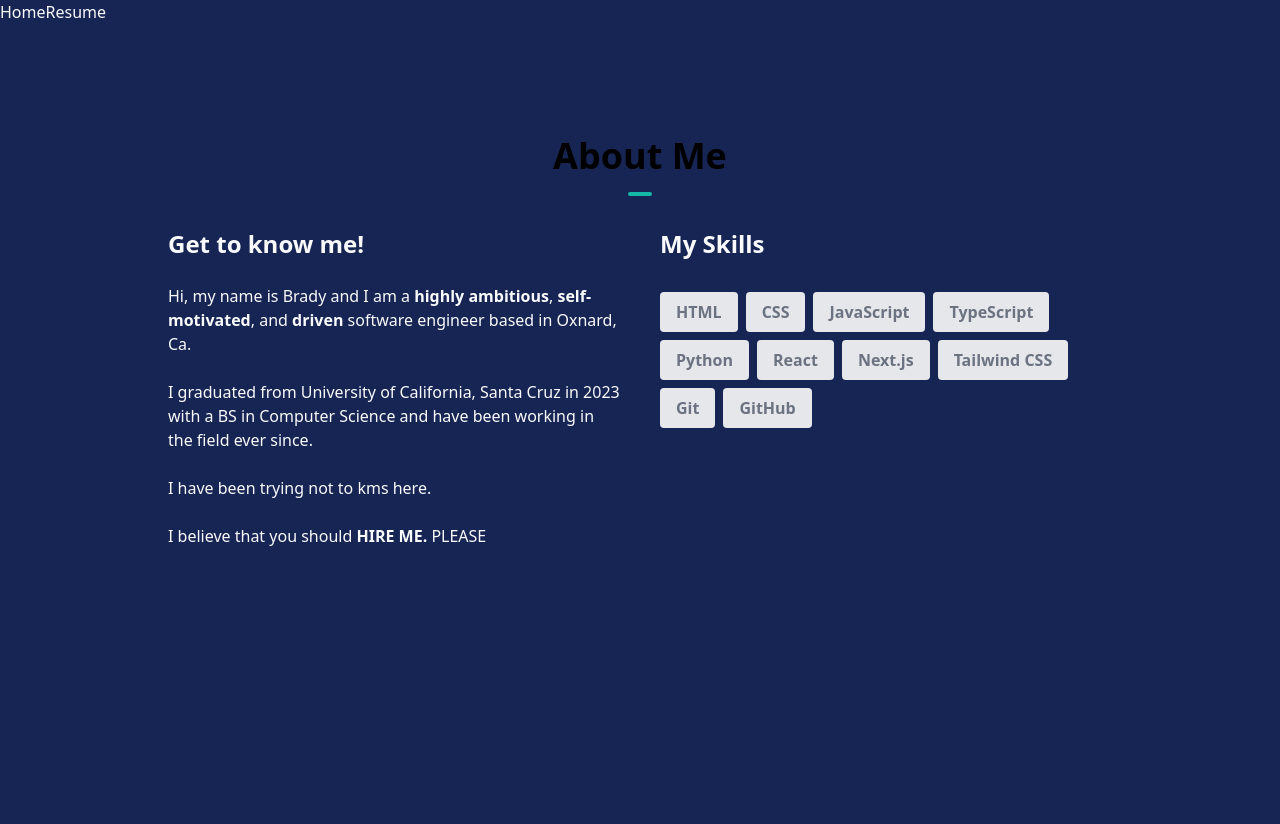
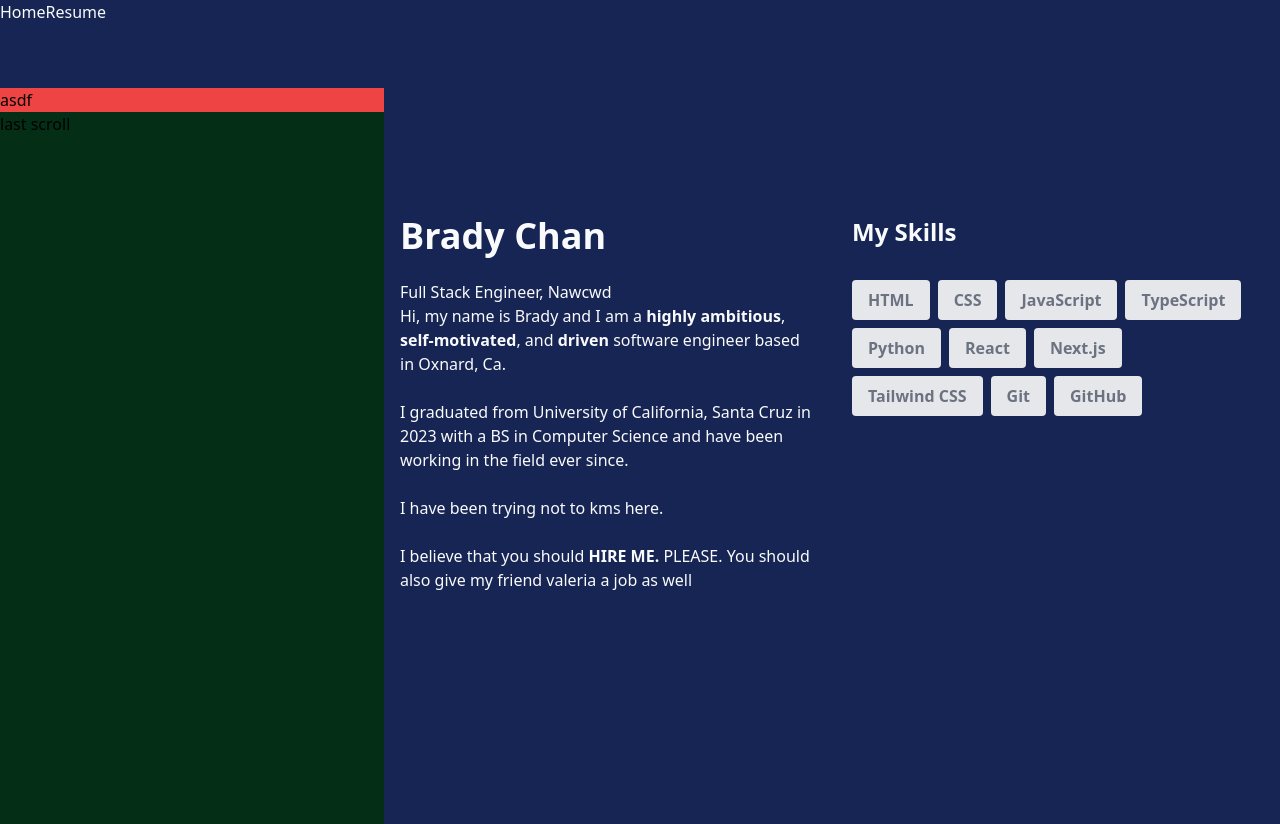
Before and after one commit to BradyBMC/portfolio, a Next.js app: page / in a window 1280 px wide. Built offline with nearby package versions, Linux system fonts and the light colour scheme.

Commit message:
add side scroll right side

```diff
--- a/app/layout.tsx
+++ b/app/layout.tsx
@@ -7,7 +7,7 @@ export default function RootLayout({
   children: React.ReactNode
 }) {
   return (
-    <html className="bg-blue-950">
+    <html className="bg-blue-950 no-scrollbar">
       <head />
       <body>
         <Navbar />
--- a/app/page.tsx
+++ b/app/page.tsx
@@ -2,8 +2,27 @@ import Biography from "@/components/Biography"
 
 export default function Home() {
   return (
-    <main className="mx-auto max-w-3xl px-4 sm:px-6 md:max-w-5xl ">
-      <Biography />
+    <main className="mx-auto">
+      <div className="flex justify-between h-screen overflow-y-hidden w-full pt-16">
+        <div className="flex flex-1">
+          <div className="flex-none w-96 bg-red-500">asdf
+            <div className="bg-green-950 h-screen overflow-y-auto">
+              <div className="h-96">last scroll</div>
+            </div>
+          </div>
+          <div className="flex-1 grow bg-red-800">
+            <div className="bg-blue-950 h-screen overflow-y-auto divide-y divide-blue-200 no-scrollbar">
+              <Biography />
+              <div className="h-96">scroll</div>
+              <div className="h-96">scroll</div>
+              <div className="h-96">scroll</div>
+              <div className="h-96">scroll</div>
+              <div className="h-96">scroll</div>
+              <div className="h-96">last scroll</div>
+            </div>
+          </div>
+        </div>
+      </div>
     </main>
   );
 }
--- a/components/Biography.tsx
+++ b/components/Biography.tsx
@@ -17,14 +17,13 @@ const Biography = () => {
     return (
       <section id="about">
         <div className="my-12 pb-12 md:pt-16 md:pb-48">
-          <h1 className="text-center font-bold text-4xl">
-            About Me
-            <hr className="w-6 h-1 mx-auto my-4 bg-teal-500 border-0 rounded"></hr>
-          </h1>
           <div className="flex flex-col space-y-10 items-stretch justify-center align-top md:space-x-10 md:space-y-0 md:p-4 md:flex-row md:text-left text-gray-50">
             <div className="md:w-1/2 ">
-              <h1 className="text-center text-2xl font-bold mb-6 md:text-left">
-                Get to know me!
+              <h1 className="text-center text-4xl font-bold mb-6 md:text-left">
+                Brady Chan
+              </h1>
+              <h1>
+                Full Stack Engineer, Nawcwd
               </h1>
               <p>
                 Hi, my name is Brady and I am a{" "}
@@ -49,7 +48,7 @@ const Biography = () => {
                 <span className="font-bold text-gray-50">
                   HIRE ME.
                 </span>{" "}
-                PLEASE
+                PLEASE. You should also give my friend valeria a job as well
               </p>
             </div>
             <div className="text-center md:w-1/2 md:text-left text-gray-50">
--- a/styles/globals.css
+++ b/styles/globals.css
@@ -1,3 +1,18 @@
 @tailwind base;
 @tailwind components;
 @tailwind utilities;
+
+
+
+
+@layer utilities {
+    /* Hide scrollbar for Chrome, Safari and Opera */
+    .no-scrollbar::-webkit-scrollbar {
+        display: none;
+    }
+   /* Hide scrollbar for IE, Edge and Firefox */
+    .no-scrollbar {
+        -ms-overflow-style: none;  /* IE and Edge */
+        scrollbar-width: none;  /* Firefox */
+  }
+}
```
